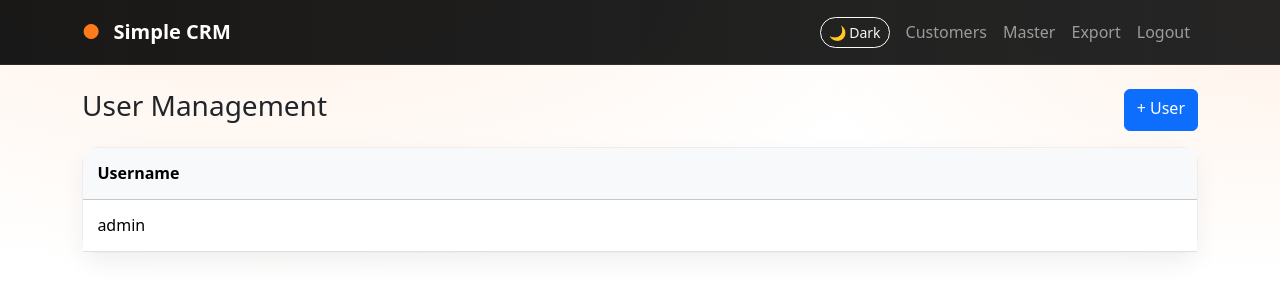
After one commit to acis05/crm-acis, a Flask app: page /users in a window 1280 px wide. The commit adds this page. Shown: the top 300 px of the page. Run offline with Flask 3, Linux system fonts and the light colour scheme; a user stored in the database is signed in; data comes from the database, SQL or seed files in the repository.

Commit message:
add routes.py1

```diff
--- a/app.py
+++ b/app.py
@@ -574,6 +574,42 @@ def to_int_or_none(v):
     except ValueError:
         return None
 
+# -----------------------
+# User Management
+# -----------------------
+@app.get("/users")
+@login_required
+def users_list():
+    users = User.query.order_by(User.username.asc()).all()
+    return render_template("users_list.html", users=users)
+
+@app.get("/users/new")
+@login_required
+def users_new():
+    return render_template("user_form.html", user=None)
+
+@app.post("/users/new")
+@login_required
+def users_create():
+    username = request.form.get("username", "").strip()
+    password = request.form.get("password", "")
+
+    if not username or not password:
+        flash("Username dan password wajib diisi.", "error")
+        return redirect(url_for("users_new"))
+
+    if User.query.filter_by(username=username).first():
+        flash("Username sudah ada.", "error")
+        return redirect(url_for("users_new"))
+
+    u = User(username=username)
+    u.set_password(password)
+    db.session.add(u)
+    db.session.commit()
+
+    flash("User berhasil dibuat.", "success")
+    return redirect(url_for("users_list"))
+
 
 # -----------------------
 # Run local
--- a/templates/base.html
+++ b/templates/base.html
@@ -35,6 +35,10 @@
       background: linear-gradient(90deg, rgba(0,0,0,.9), rgba(20,20,20,.92));
       border-bottom: 1px solid rgba(255,255,255,.08);
     }
+    <li class="nav-item">
+      <a class="nav-link" href="{{ url_for('users_list') }}">Users</a>
+    </li>
+
 
     /* Accent buttons */
     .btn-primary{
--- /dev/null
+++ b/templates/users_list.html
@@ -0,0 +1,28 @@
+{% extends "base.html" %}
+{% block content %}
+<div class="d-flex justify-content-between mb-3">
+  <h3>User Management</h3>
+  <a class="btn btn-primary" href="{{ url_for('users_new') }}">+ User</a>
+</div>
+
+<div class="card">
+  <div class="table-responsive">
+    <table class="table table-hover mb-0">
+      <thead class="table-light">
+        <tr>
+          <th>Username</th>
+        </tr>
+      </thead>
+      <tbody>
+        {% for u in users %}
+        <tr>
+          <td>{{ u.username }}</td>
+        </tr>
+        {% else %}
+        <tr><td class="p-3 text-muted">Belum ada user.</td></tr>
+        {% endfor %}
+      </tbody>
+    </table>
+  </div>
+</div>
+{% endblock %}
```
Also changed, not shown: templates/user_form.html (added, +23 -0 lines).
